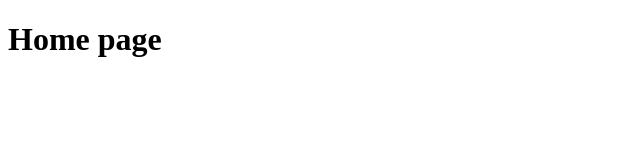
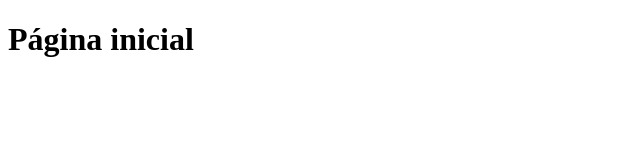
Before and after one commit to RogerioLimaDev/rogeriolimaprojects, a Next.js app: page / in a window 1280 px wide. Shown: the top 160 px of the page, without its empty margins (0-640 px from the left). Built offline with nearby package versions, Linux system fonts and the light colour scheme.

Commit message:
testando branch novo

```diff
--- a/pages/index.js
+++ b/pages/index.js
@@ -1,5 +1,5 @@
 function Home(){
-    return <div><h1>Home page</h1></div>
+    return <div><h1>Página inicial</h1></div>
 }
 
 
```
